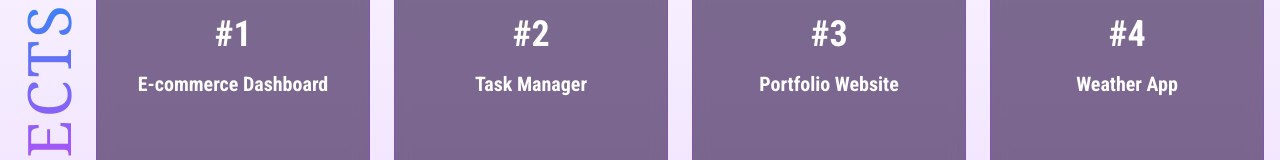
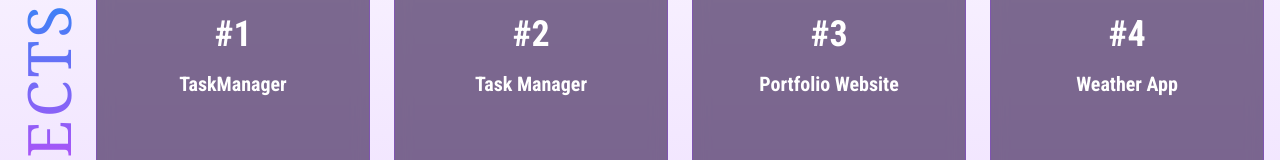
Before and after one commit to Juanjoyita/Portfolio-JJ, a Next.js app: page /Projects in a window 1280 px wide. Shown: the part 336-496 px from the top of the page. Built offline with nearby package versions, Linux system fonts and the light colour scheme; a web font is replaced by a local one.

Commit message:
mi proyecto completo

```diff
--- a/app/Projects/page.tsx
+++ b/app/Projects/page.tsx
@@ -47,9 +47,9 @@ export default function Projects() {
   const projects: Project[] = [
     {
       number: "1",
-      title: "E-commerce Dashboard",
-      description: "Dashboard para tienda online desarrollado con React y Next.js. Incluye gestión de productos, análisis de ventas y panel de administración.",
-      githubUrl: "https://github.com/tuusuario/ecommerce-dashboard"
+      title: "TaskManager",
+      description: "This project is a task management web application developed using React and Next.js. It allows users to create, edit and delete tasks and add comments for better collaboration.",
+      githubUrl: "https://github.com/Juanjoyita/TaskManager"
     },
     {
       number: "2",
```
